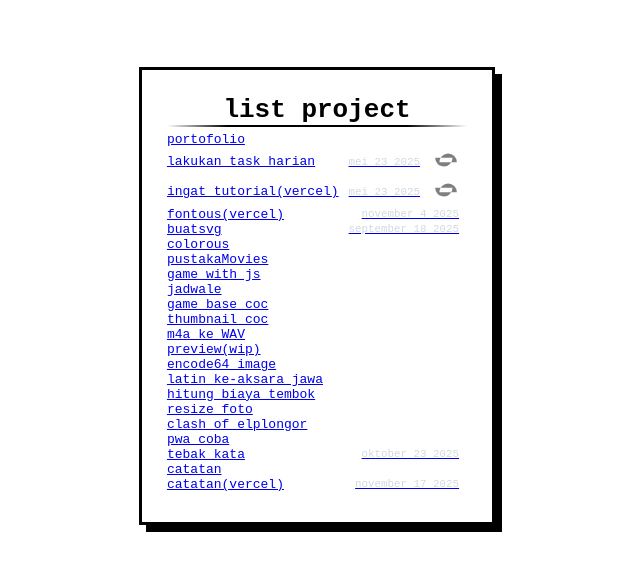
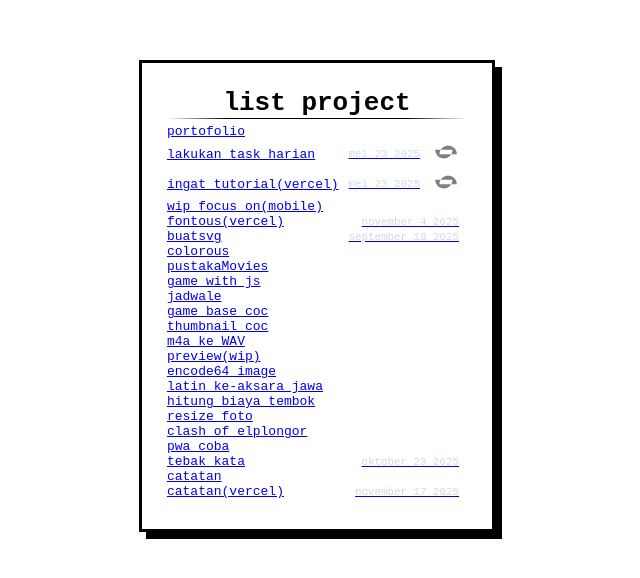
Before and after one commit to noelao/noelao.github.io, a plain HTML site: page index.html in a window 1280 px wide. Shown: the part 104-682 px from the top of the page, without its empty margins (323-963 px from the left). Drawn offline with Linux system fonts and the light colour scheme.

Commit message:
Update index.html

```diff
--- a/index.html
+++ b/index.html
@@ -156,6 +156,9 @@
                         </div>
                     </a>
 
+
+                    <a href="https://noelao.github.io/baseBaru/">wip focus on(mobile)</a>
+
                     <a href="https://fontous.vercel.app/">fontous(vercel)<small>november 4 2025</small></a>
 
                     <a href="buatSvg/buatSvg.html">buatsvg <small>september 18 2025</small></a>
```
